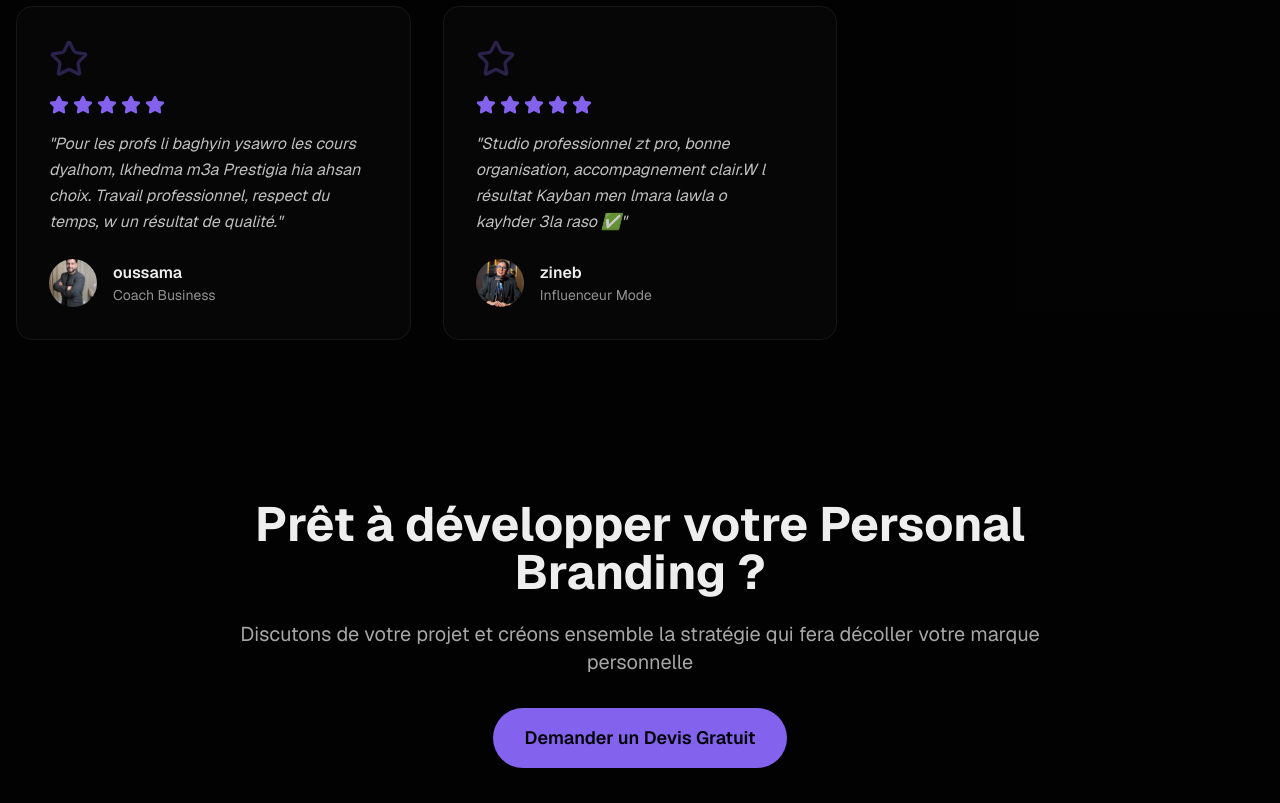
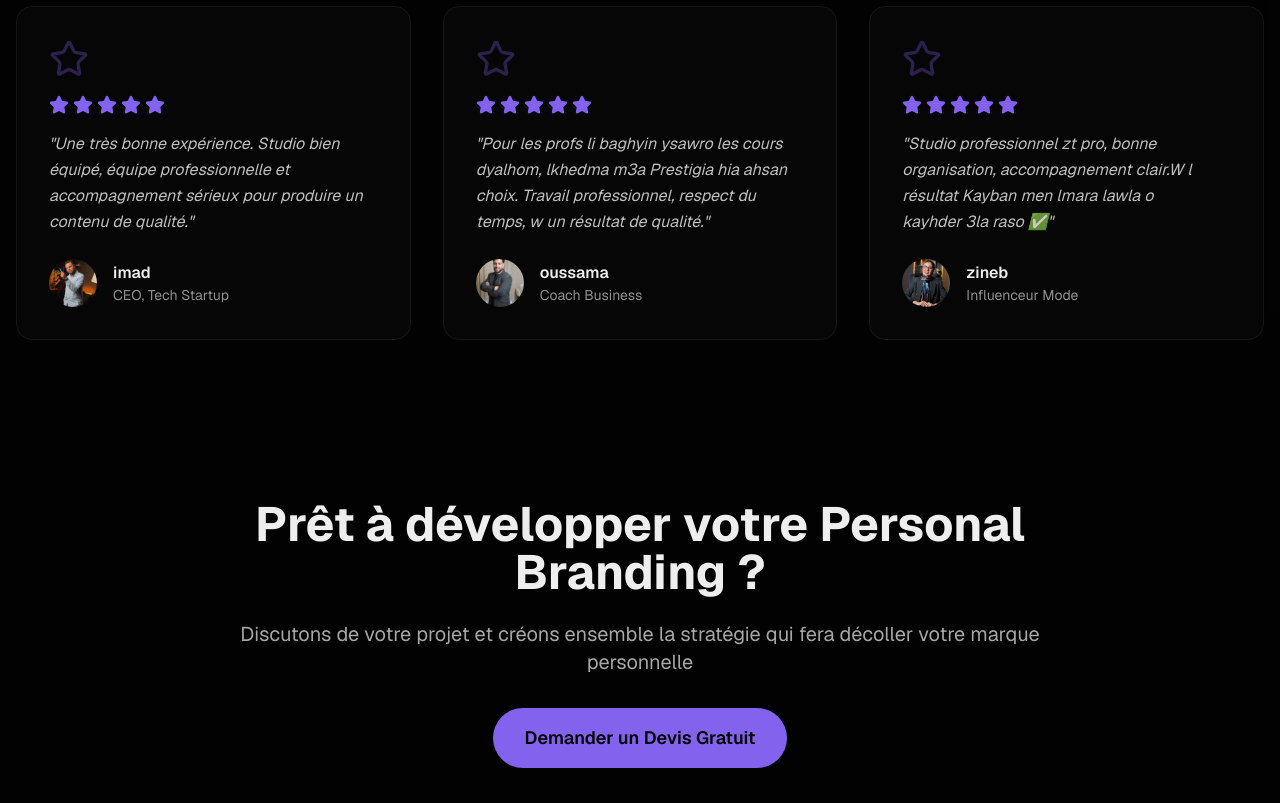
Before and after one commit to aboudi-a11y/prestigia-personel-branding, a Next.js app: page /personal-branding in a window 1280 px wide. Shown: the part 4260-5063 px from the top of the page. Built offline with nearby package versions, Linux system fonts and the light colour scheme.

Commit message:
Update page.tsx

```diff
--- a/app/personal-branding/page.tsx
+++ b/app/personal-branding/page.tsx
@@ -113,6 +113,13 @@ export default function PersonalBrandingPage() {
   ]
 
   const testimonials = [
+   {
+      name: "imad",
+      role: "CEO, Tech Startup",
+      image: "/imad.jpg?height=80&width=80",
+      rating: 5,
+      text: "Une très bonne expérience. Studio bien équipé, équipe professionnelle et accompagnement sérieux pour produire un contenu de qualité.",
+    },
     {
       name: "oussama",
       role: "Coach Business",
```
